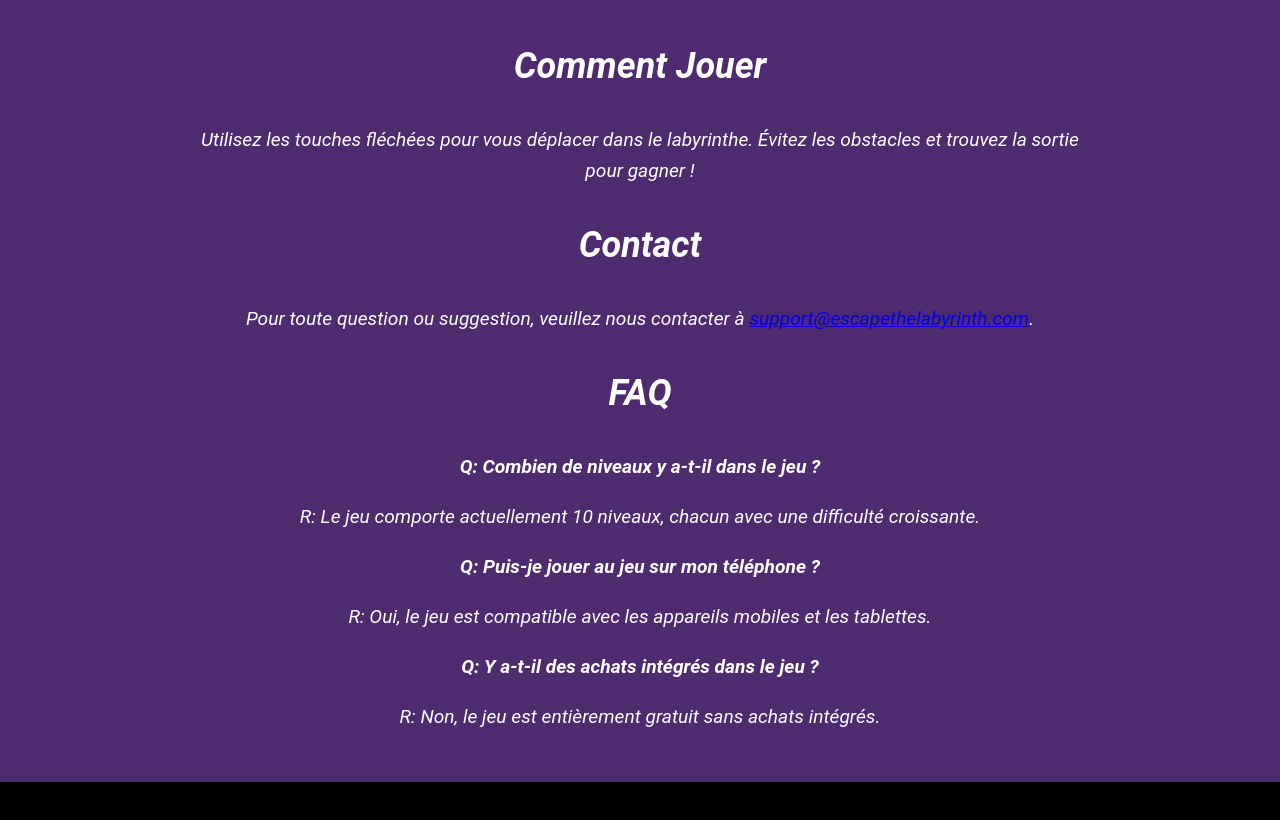
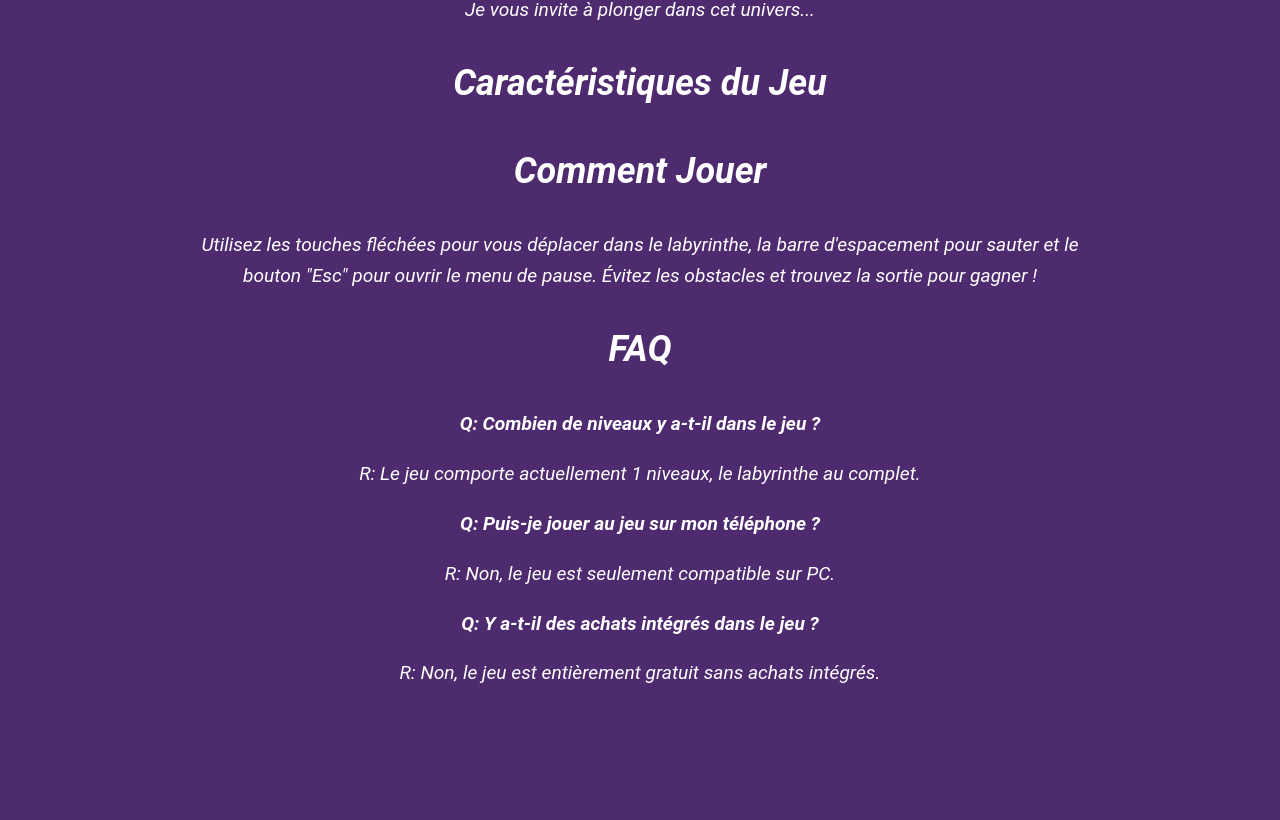
Before and after one commit to TheCannon22/Escape-The-Labyrinth-page, a React (Create React App) app: page / in a window 1280 px wide. Shown: the part 1275-2095 px from the top of the page. Before the commit the page ends 2057 px from the top, so only its background shows below. Built offline with nearby package versions, Linux system fonts and the light colour scheme.

Commit message:
J'ai essayé d'ajouter le fichier zip, mais je ne peux pas, donc le site est officiellement fini

```diff
--- a/src/App.css
+++ b/src/App.css
@@ -29,7 +29,7 @@ header .App-Logo {
 
 .App-header {
   background-color: #4e2a6e;
-  min-height: 100vh;
+  min-height: 270vh;
   display: flex;
   flex-direction: column;
   align-items: center;
@@ -88,7 +88,7 @@ header .App-Logo {
   }
 
   .App-header {
-    min-height: 150vh;
+    min-height: 250vh;
   }
 }
 
--- a/src/App.js
+++ b/src/App.js
@@ -59,14 +59,12 @@ function App() {
                     <p>Je vous invite à plonger dans cet univers...</p>
                     <h2>Caractéristiques du Jeu</h2>
                     <h2>Comment Jouer</h2>
-                    <p>Utilisez les touches fléchées pour vous déplacer dans le labyrinthe. Évitez les obstacles et trouvez la sortie pour gagner !</p>
-                    <h2>Contact</h2>
-                    <p>Pour toute question ou suggestion, veuillez nous contacter à <a href="mailto:support@escapethelabyrinth.com">support@escapethelabyrinth.com</a>.</p>
+                    <p>Utilisez les touches fléchées pour vous déplacer dans le labyrinthe, la barre d'espacement pour sauter et le bouton "Esc" pour ouvrir le menu de pause. Évitez les obstacles et trouvez la sortie pour gagner !</p>
                     <h2>FAQ</h2>
                     <p><strong>Q: Combien de niveaux y a-t-il dans le jeu ?</strong></p>
-                    <p>R: Le jeu comporte actuellement 10 niveaux, chacun avec une difficulté croissante.</p>
+                    <p>R: Le jeu comporte actuellement 1 niveaux, le labyrinthe au complet.</p>
                     <p><strong>Q: Puis-je jouer au jeu sur mon téléphone ?</strong></p>
-                    <p>R: Oui, le jeu est compatible avec les appareils mobiles et les tablettes.</p>
+                    <p>R: Non, le jeu est seulement compatible sur PC.</p>
                     <p><strong>Q: Y a-t-il des achats intégrés dans le jeu ?</strong></p>
                     <p>R: Non, le jeu est entièrement gratuit sans achats intégrés.</p>
                   </motion.div>
--- a/src/composants/APropos.jsx
+++ b/src/composants/APropos.jsx
@@ -36,7 +36,7 @@ function APropos() {
                     <iframe
                         width="800"
                         height="450"
-                        src="https://www.youtube.com/embed/TON_LIEN_DE_TRAILER"
+                        src="https://youtu.be/j0uZMW7nxyA"
                         title="Escape The Labyrinth - Trailer"
                         allowFullScreen
                     ></iframe>
```
